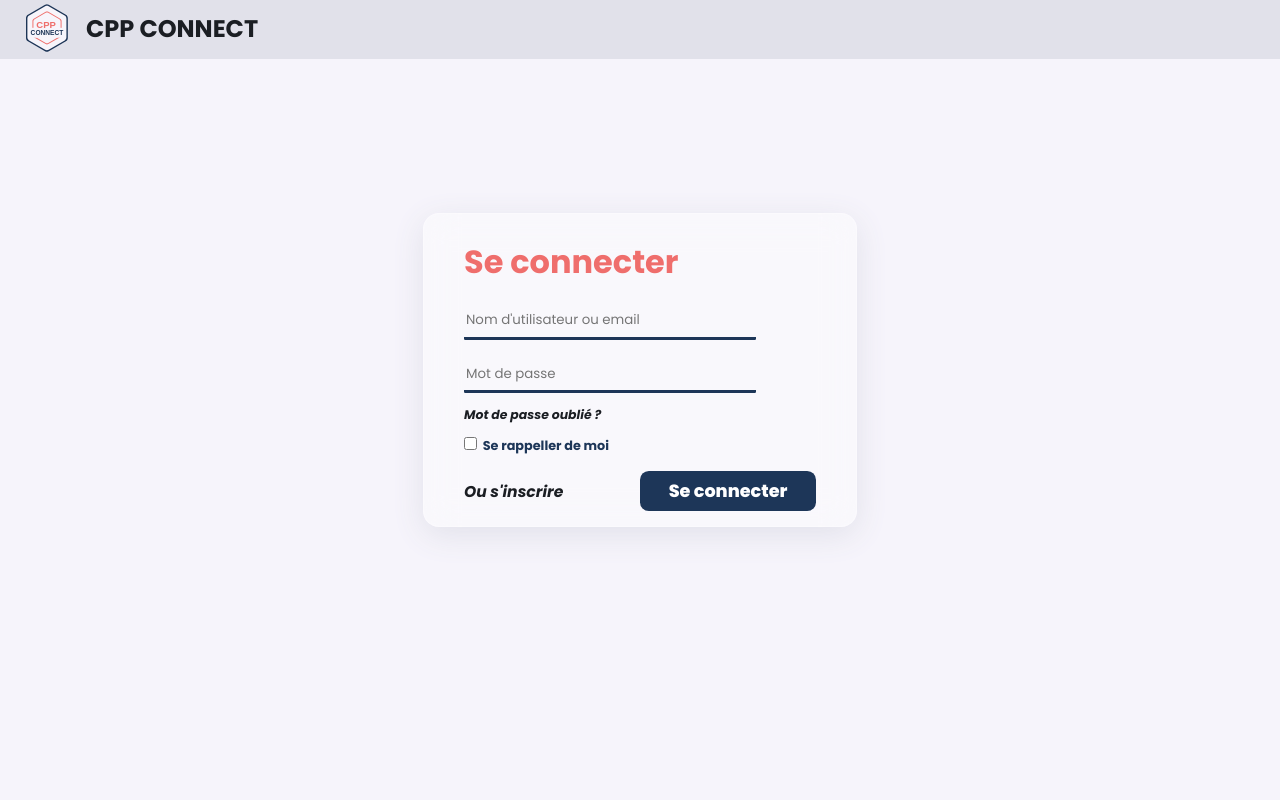
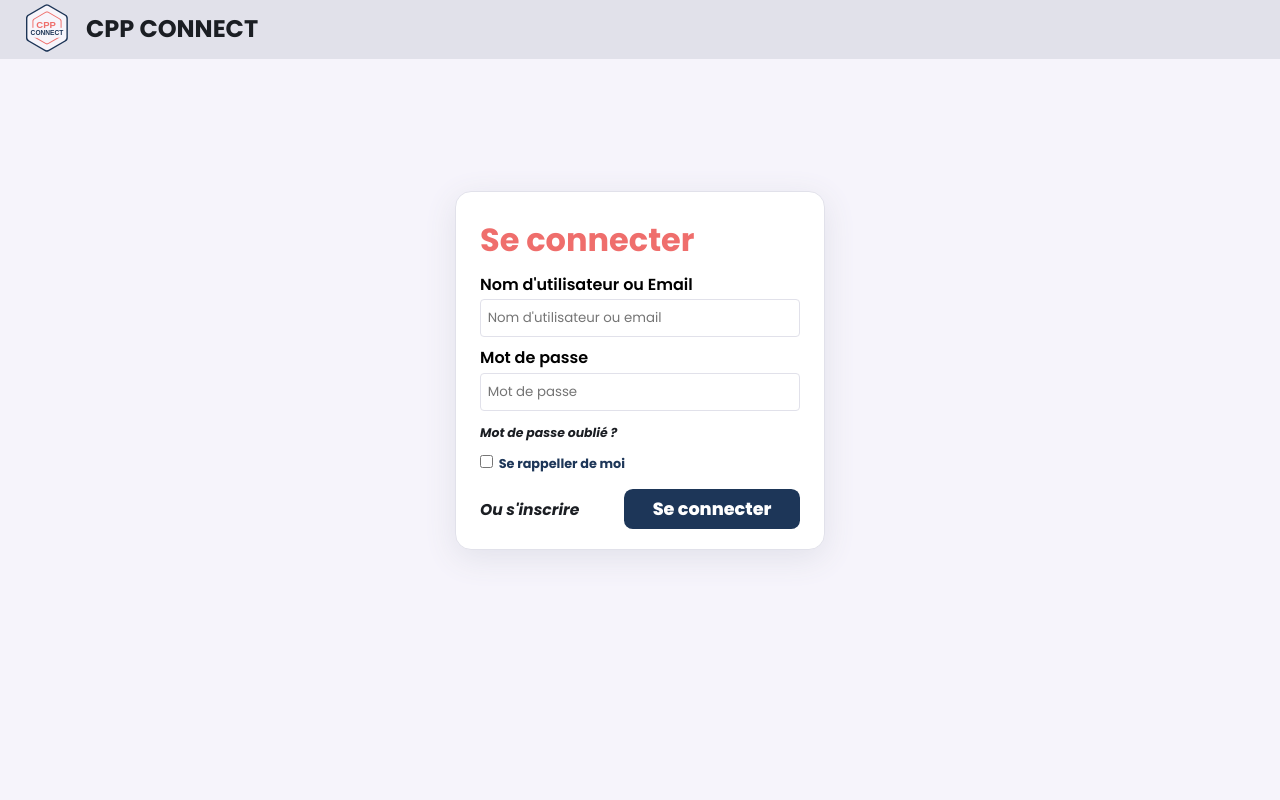
Before and after one commit to mathias-rosa/CPP-CONNECT, a Flask app: page /login in a window 1280 px wide. Run offline with Flask 2, Linux system fonts and the light colour scheme; some libraries are stand-ins or nearby versions.

Commit message:
connection, inscription et messages d'erreurs

```diff
--- a/app/__init__.py
+++ b/app/__init__.py
@@ -33,8 +33,8 @@ def load_user(user_id):
     return User.query.get(int(user_id))
 
 class LoginForm(FlaskForm):
-    username = StringField('', validators=[InputRequired()])
-    password = PasswordField('', validators=[InputRequired(), Length(min=6, max=80)])
+    username = StringField("Nom d'utilisateur ou Email", validators=[InputRequired()])
+    password = PasswordField('Mot de passe', validators=[InputRequired(), Length(min=6, max=80)])
     remember = BooleanField('Se rappeller de moi')
 
 class RegisterForm(FlaskForm):
@@ -43,6 +43,7 @@ class RegisterForm(FlaskForm):
     email = StringField('Email', validators=[InputRequired(), Email(message='Invalid email'), Length(max=50)])
     password = PasswordField('Mot de passe', validators=[InputRequired(), Length(min=6, max=80)])
     password_confirm = PasswordField('', validators=[InputRequired(), Length(min=6, max=80)])
+
 
 class ChangeSelfInformationsForm(FlaskForm) :
     email = StringField('', validators=[Email(message='Invalid email'), Length(max=50)])
@@ -71,6 +72,7 @@ def index():
 @app.route('/signup', methods=['GET', 'POST'])
 def signup():
     darkmode_status = "lightmode"
+    error = None
     try:
         if current_user.darkmode == True:
             darkmode_status = 'darkmode'
@@ -79,6 +81,14 @@ def signup():
     form = RegisterForm()
     if form.validate_on_submit():
         if form.password.data == form.password_confirm.data:
+            user = User.query.filter_by(email=form.email.data).first()
+            if user:
+                error = "Cet utilisateur existe déjà"
+                return render_template('signup.html',
+                                        form=form,
+                                        error=error,
+                                        darkmode_status=darkmode_status,
+                                        )
             hashed_password = generate_password_hash(form.password.data, method='sha256')
             username = form.surname.data.lower() + "." + form.name.data.lower()
             new_user = User(name=form.name.data.upper(),
@@ -93,10 +103,16 @@ def signup():
             login_user(user)
             return redirect(url_for('dashboard'))
 
-        return "<h1>Les mots de passe ne correspondent pas</h1>"
+        error = "Les mots de passe ne correspondent pas"
+        return render_template('signup.html',
+                            form=form,
+                            error=error,
+                            darkmode_status=darkmode_status,
+                            )
 
     return render_template('signup.html',
                             form=form,
+                            error=error,
                             darkmode_status=darkmode_status,
                             )
 
@@ -104,6 +120,7 @@ def signup():
 @app.route('/login', methods=['GET', 'POST'])
 def login():
     darkmode_status = "lightmode"
+    error = None
     try:
         if current_user.darkmode == True:
             darkmode_status = 'darkmode'
@@ -122,10 +139,16 @@ def login():
                 login_user(user, remember=form.remember.data)
                 return redirect(url_for('dashboard'))
 
-        return '<h1>Invalid username or password</h1>'
+        error = "Mot de passe incorrect"
+        return render_template('login.html',
+                                form=form,
+                                error=error,
+                                darkmode_status=darkmode_status,
+                                )
 
     return render_template('login.html',
                             form=form,
+                            error=error,
                             darkmode_status=darkmode_status,
                             )
 
--- a/app/static/styles/login_styles.css
+++ b/app/static/styles/login_styles.css
@@ -19,42 +19,62 @@ body{
     height: 100%;
 }
 .login-box{
-    background: rgba( 255, 255, 255, 0.4 );
+    background: var(--blanc-ou-noir);
     box-shadow: 0 8px 32px 0 var(--gris-clair);
     backdrop-filter: blur(1em);
     -webkit-backdrop-filter: blur(1em);
     border-radius: 1em;
-    border: 0.1em solid rgba( 255, 255, 255, 0.28 );
-    height: 17em;
-    width: 22em;
-    padding: 2.5em;
-    padding-top : 1.5em;
-    padding-bottom: 1em;
+    border: 0.1em solid var(--gris-clair);
+    width: 20em;
+    padding: 1.5em;
+    padding-bottom: 1.25em;
 }
 .login-box h1{
     margin: 0;
     color: var(--couleur-accentuation);
 }
+
+.form-group{
+    margin-top: 0.5em;
+    display: flex;
+    flex-direction: column;
+}
+
 .inputs{
     display: flex;
     flex-direction: column;
-    width: 18em;
 }
 .inputs input{
     display: flex;
-    padding-top: 0.4em;
-    margin-top: 1em;
+    padding-top: 0.2em;
+    margin-top: 0.2em;
+    padding-bottom: 0.2em;
+    padding-left: 0.5em;
     height: 2.3em;
     background-color: transparent;
-    border: none;
-    border-bottom: solid var(--bleu-cpp);
-    border-radius: 0.1em;
+    border: solid 0.14em var(--gris-clair);
+    border-radius: 0.3em;
     font-family: 'Poppins';
-    width: 100%;
+    color: var(--gris-profond);
 }
 .inputs input:focus-visible{
     outline: none;
     border-bottom: solid var(--couleur-accentuation);
+}
+.help-block{
+    display: flex;
+    margin-bottom: 0.1em;
+    padding-top: 0.2em;
+    padding-bottom: 0.2em;
+    padding-left: 0.5em;
+    color: white;
+    font-size: 0.8em;
+    font-weight: 500;
+    background-color: rgb(245 34 45 / 70%);
+    border: solid 0.14em #f5222d;
+    border-radius: 0.3em;
+    text-align: center;
+    justify-content: center;
 }
 .connect{
     display: flex;
--- a/app/static/styles/styles.css
+++ b/app/static/styles/styles.css
@@ -6,6 +6,7 @@
     --bleu-cpp: hsl(215, 50%, 23%);
     --gris-clair: hsl(240, 18%, 90%);
     --blanco: hsl(260, 43%, 97%);
+    --blanc-ou-noir: white
 }
 
 html{
--- a/app/templates/darkmode.html
+++ b/app/templates/darkmode.html
@@ -8,6 +8,7 @@
 --gris-profond: hsl(218, 13%, 92%);
 --gris-clair: hsl(240, 18%, 20%);
 --blanco: hsl(260, 43%, 13%);
+--blanc-ou-noir: black
 }
 
 #dessin {
--- a/app/templates/login.html
+++ b/app/templates/login.html
@@ -42,6 +42,11 @@
                     </div></a>
                     <button class="btn btn-lg btn-primary btn-block" type="submit">Se connecter</button>
                 </div>
+                {% if error is not none %}
+                <div>
+                    <p class="help-block">{{ error }}</p>
+                </div>
+            {% endif %}
             </div>
         </form>
     </div>
```
Also changed, not shown: app/static/styles/signup_styles.css (+29 -15 lines), app/templates/signup.html (+6 -1 lines), app/db.db.
